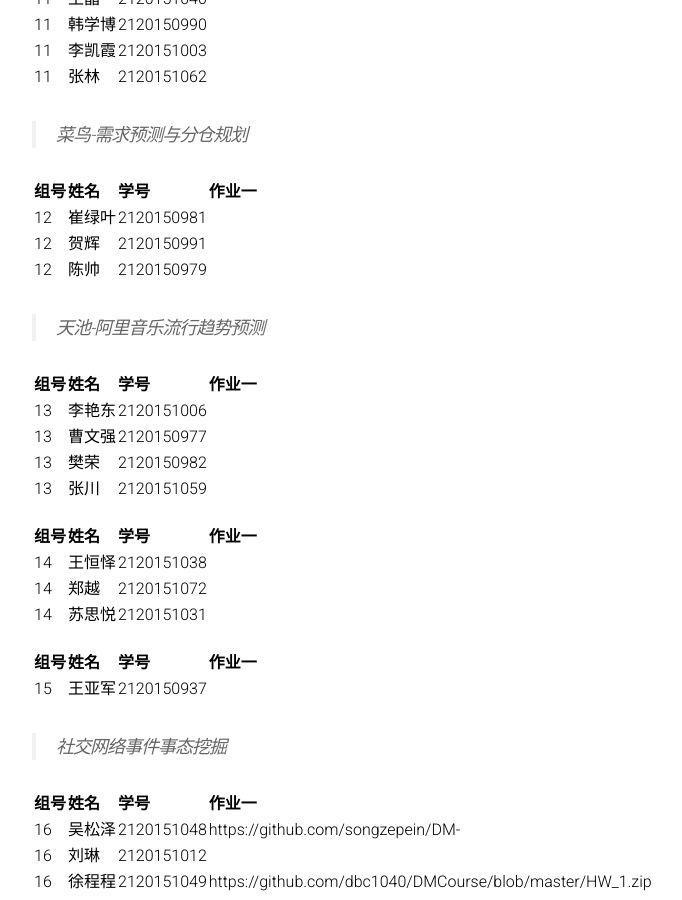
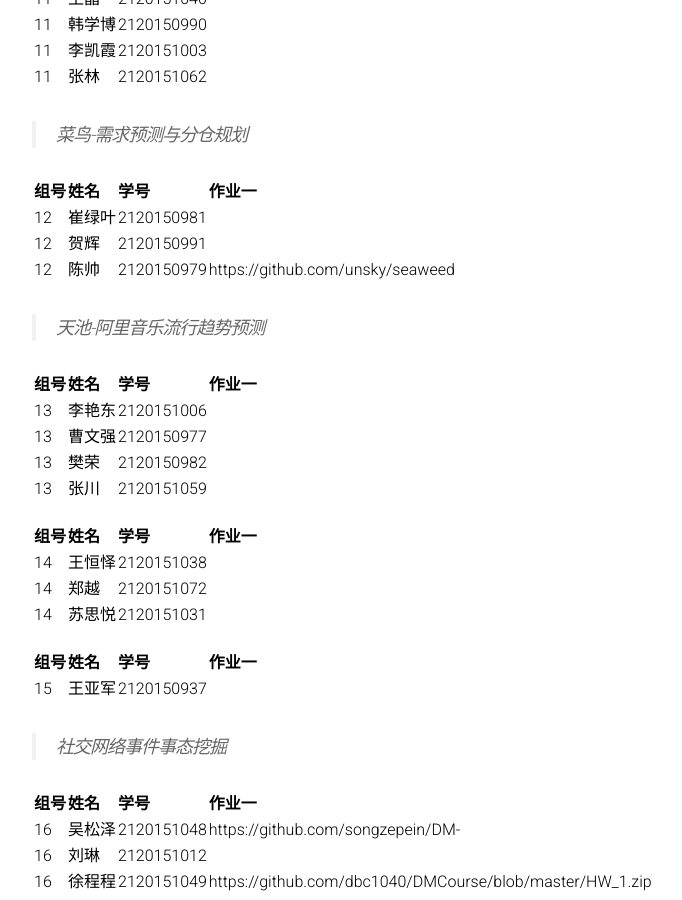
Before and after one commit to BITDM/bitdm.github.io, a Jekyll site: the page built from 2016/groups.md, in a window 1280 px wide and 900 px high, scrolled down 2072 px. Shown: the whole window, without its empty margins (208-890 px from the left). Built offline with Jekyll 4.4.1, drawn with Linux system fonts in a browser that asks for light colours; some of the changed lines change nothing that is shown.

Commit message:
Update groups.md

```diff
--- a/2016/groups.md
+++ b/2016/groups.md
@@ -96,7 +96,7 @@ permalink: /2016/groups/
 |:-------------|:-------------|:-----|:-----|
 |12|崔绿叶|2120150981|
 |12|贺辉|2120150991|
-|12|陈帅|2120150979|
+|12|陈帅|2120150979|https://github.com/unsky/seaweed
 
 > 天池-阿里音乐流行趋势预测
 
```
